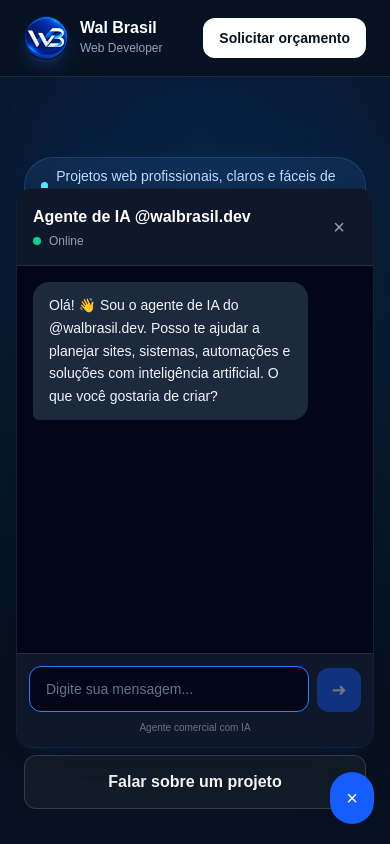
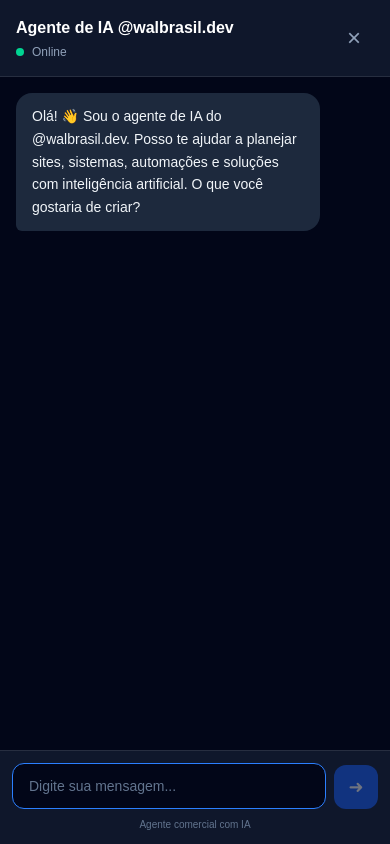
Before and after one commit to waldematica-design/walbrasil-dev, a Next.js app: page / in a window 390 px wide. Both pictures are taken after a click on the button "Abrir agente de IA do @walbrasil.dev". Shown: the top 844 px of the page. Built offline with nearby package versions, Linux system fonts and the light colour scheme.

Commit message:
Improve mobile AI chat fullscreen

```diff
--- a/src/components/AiChatWidget.tsx
+++ b/src/components/AiChatWidget.tsx
@@ -51,6 +51,27 @@ export default function AiChatWidget() {
     );
 
   /*
+   * Impede a página que está atrás
+   * de rolar enquanto o chat está aberto.
+   */
+  useEffect(() => {
+    if (!isOpen) {
+      return;
+    }
+
+    const previousOverflow =
+      document.body.style.overflow;
+
+    document.body.style.overflow =
+      "hidden";
+
+    return () => {
+      document.body.style.overflow =
+        previousOverflow;
+    };
+  }, [isOpen]);
+
+  /*
    * Mantém o chat sempre rolado
    * para a mensagem mais recente.
    */
@@ -73,7 +94,8 @@ export default function AiChatWidget() {
   useEffect(() => {
     if (!isOpen) return;
 
-    const timeout = window.setTimeout(() => {
+    const timeout =
+      window.setTimeout(() => {
         textareaRef.current?.focus();
       }, 100);
 
@@ -91,7 +113,8 @@ export default function AiChatWidget() {
       return;
     }
 
-    const timeout = window.setTimeout(() => {
+    const timeout =
+      window.setTimeout(() => {
         textareaRef.current?.focus();
       }, 80);
 
@@ -114,12 +137,10 @@ export default function AiChatWidget() {
       return;
     }
 
-    const userMessage: ChatMessage =
-      {
+    const userMessage: ChatMessage = {
       id: crypto.randomUUID(),
       role: "user",
-        content:
-          trimmedMessage,
+      content: trimmedMessage,
     };
 
     setMessages((current) => [
@@ -144,8 +165,7 @@ export default function AiChatWidget() {
           VISITOR_TOKEN_KEY
         );
 
-      const response =
-        await fetch(
+      const response = await fetch(
         "/api/ai-chat",
         {
           method: "POST",
@@ -156,8 +176,7 @@ export default function AiChatWidget() {
           },
 
           body: JSON.stringify({
-              message:
-                trimmedMessage,
+            message: trimmedMessage,
 
             visitorToken:
               visitorToken ||
@@ -179,9 +198,7 @@ export default function AiChatWidget() {
         );
       }
 
-      if (
-        data.visitorToken
-      ) {
+      if (data.visitorToken) {
         window.localStorage.setItem(
           VISITOR_TOKEN_KEY,
           data.visitorToken
@@ -191,18 +208,14 @@ export default function AiChatWidget() {
       const assistantMessage: ChatMessage =
         {
           id: crypto.randomUUID(),
-          role:
-            "assistant",
-          content:
-            data.reply,
+          role: "assistant",
+          content: data.reply,
         };
 
-      setMessages(
-        (current) => [
+      setMessages((current) => [
         ...current,
         assistantMessage,
-        ]
-      );
+      ]);
     } catch (error) {
       console.error(
         "Erro no chat:",
@@ -212,18 +225,15 @@ export default function AiChatWidget() {
       const errorMessage: ChatMessage =
         {
           id: crypto.randomUUID(),
-          role:
-            "assistant",
+          role: "assistant",
           content:
             "Não consegui responder agora. Tente novamente em alguns instantes.",
         };
 
-      setMessages(
-        (current) => [
+      setMessages((current) => [
         ...current,
         errorMessage,
-        ]
-      );
+      ]);
     } finally {
       setIsLoading(false);
     }
@@ -232,8 +242,25 @@ export default function AiChatWidget() {
   return (
     <>
       {isOpen && (
-        <div className="fixed bottom-24 right-4 z-[100] flex h-[560px] w-[calc(100vw-2rem)] max-w-[390px] flex-col overflow-hidden rounded-2xl border border-white/10 bg-slate-950 shadow-2xl sm:right-6">
-          <div className="flex items-center justify-between border-b border-white/10 bg-slate-900 px-4 py-4">
+        <div
+          className="
+            fixed inset-0 z-[110]
+            flex h-[100dvh] w-screen
+            flex-col overflow-hidden
+            bg-slate-950
+
+            sm:inset-auto
+            sm:bottom-24
+            sm:right-6
+            sm:h-[560px]
+            sm:w-[390px]
+            sm:rounded-2xl
+            sm:border
+            sm:border-white/10
+            sm:shadow-2xl
+          "
+        >
+          <div className="flex shrink-0 items-center justify-between border-b border-white/10 bg-slate-900 px-4 py-4">
             <div>
               <p className="font-semibold text-white">
                 Agente de IA @walbrasil.dev
@@ -251,13 +278,13 @@ export default function AiChatWidget() {
                 setIsOpen(false)
               }
               aria-label="Fechar chat"
-              className="flex h-9 w-9 items-center justify-center rounded-full text-xl text-slate-400 transition hover:bg-white/10 hover:text-white"
+              className="flex h-10 w-10 items-center justify-center rounded-full text-2xl text-slate-400 transition hover:bg-white/10 hover:text-white"
             >
               ×
             </button>
           </div>
 
-          <div className="flex-1 space-y-4 overflow-y-auto bg-slate-950 p-4 [scrollbar-width:none] [-ms-overflow-style:none] [&::-webkit-scrollbar]:hidden">
+          <div className="min-h-0 flex-1 space-y-4 overflow-y-auto bg-slate-950 p-4 [scrollbar-width:none] [-ms-overflow-style:none] [&::-webkit-scrollbar]:hidden">
             {messages.map(
               (chatMessage) => {
                 const isUser =
@@ -392,7 +419,7 @@ export default function AiChatWidget() {
             onSubmit={
               handleSubmit
             }
-            className="border-t border-white/10 bg-slate-900 p-3"
+            className="shrink-0 border-t border-white/10 bg-slate-900 p-3 pb-[calc(0.75rem+env(safe-area-inset-bottom))] sm:pb-3"
           >
             <div className="flex items-end gap-2">
               <textarea
@@ -469,7 +496,20 @@ export default function AiChatWidget() {
             ? "Fechar agente de IA"
             : "Abrir agente de IA do @walbrasil.dev"
         }
-        className="fixed bottom-5 right-4 z-[100] flex items-center gap-3 rounded-full bg-blue-600 px-4 py-3 font-medium text-white shadow-2xl transition hover:-translate-y-0.5 hover:bg-blue-500 sm:right-6"
+        className={`
+          fixed bottom-5 right-4 z-[100]
+          items-center gap-3 rounded-full
+          bg-blue-600 px-4 py-3
+          font-medium text-white shadow-2xl
+          transition hover:-translate-y-0.5
+          hover:bg-blue-500 sm:right-6
+
+          ${
+            isOpen
+              ? "hidden sm:flex"
+              : "flex"
+          }
+        `}
       >
         <span className="text-xl">
           {isOpen
```
Lines whose indentation alone changed are shown as unchanged.
